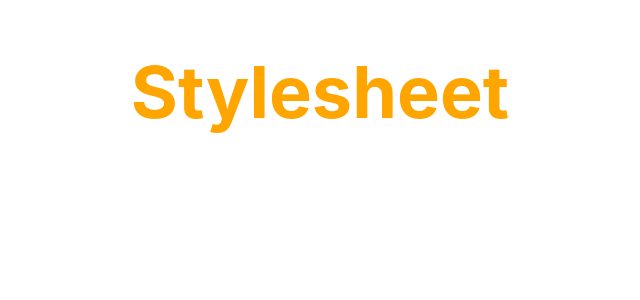
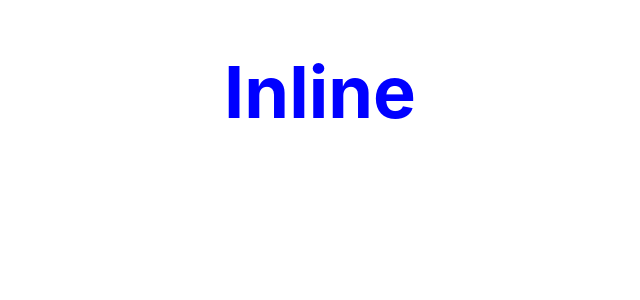
Before and after one commit to siegfred14/reactStudy, a React (Create React App) app: page / in a window 1280 px wide. Shown: the top 300 px of the page, without its empty margins (320-960 px from the left). Built offline with nearby package versions, Linux system fonts and the light colour scheme.

Commit message:
inline styling created

```diff
--- a/src/App.js
+++ b/src/App.js
@@ -11,11 +11,13 @@ import ParentComponent from "./components/ParentComponent";
 import UserGreeting from "./components/UserGreeting";
 import NameList from "./components/NameList";
 import Stylesheet from "./components/Stylesheet";
+import Inline from "./inline";
 
 function App() {
   return (
     <div className="App">
-      <Stylesheet primary={true} />
+      <Inline />
+      {/* <Stylesheet primary={true} /> */}
       {/* <NameList /> */}
       {/* <UserGreeting /> */}
       {/* <ParentComponent /> */}
--- a/src/inline.js
+++ b/src/inline.js
@@ -4,10 +4,15 @@ import React from "react";
 // instead they are specified with an object whose key is the camel case version
 // of the styling, and the value is usually a string
 
+const heading = {
+  fontSize: "72px",
+  color: "blue",
+};
+
 function Inline() {
   return (
     <div>
-      <h1>Inline</h1>
+      <h1 style={heading}>Inline</h1>
     </div>
   );
 }
```
